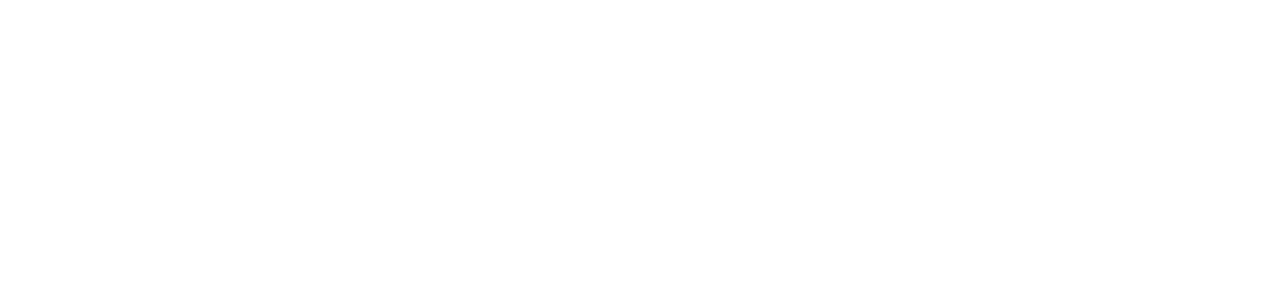
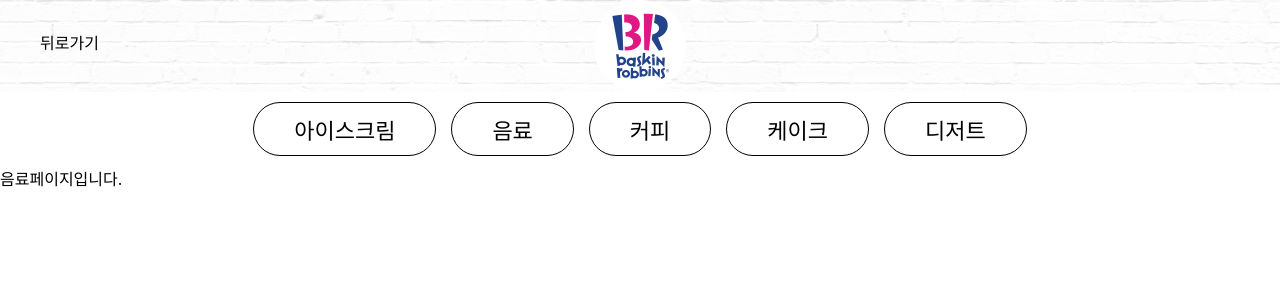
Before and after one commit to Tae-Hyun98/kiosk, a React (Create React App) app in the folder kiosk-app/: page /subpage/drink in a window 1280 px wide. Before the commit this address had no page. Shown: the top 300 px of the page. Built offline with nearby package versions, Linux system fonts and the light colour scheme.

Commit message:
키오스크

```diff
--- a/kiosk-app/src/App.js
+++ b/kiosk-app/src/App.js
@@ -6,6 +6,7 @@ import Coffee from './pages/Coffee';
 import Drink from './pages/Drink';
 import Dessert from './pages/Dessert';
 import Cake from './pages/Cake';
+import SubPage from './pages/SubPage';
 
 function App() {
   return (
@@ -13,11 +14,15 @@ function App() {
 
       <Routes>
         <Route path='/' element={<Main/>}/>
-        <Route path='icecream' element={<Icecream/>}/>
-        <Route path='coffee' element={<Coffee/>}/>
-        <Route path='drink' element={<Drink/>}/>
-        <Route path='cake' element={<Cake/>}/>
-        <Route path='dessert' element={<Dessert/>}/>
+
+        <Route path='subpage' element={<SubPage/>}>
+          <Route path='icecream' element={<Icecream/>}/>
+          <Route path='coffee' element={<Coffee/>}/>
+          <Route path='drink' element={<Drink/>}/>
+          <Route path='cake' element={<Cake/>}/>
+          <Route path='dessert' element={<Dessert/>}/>
+        </Route>
+
       </Routes>
 
     </div>
--- a/kiosk-app/src/components/Header.js
+++ b/kiosk-app/src/components/Header.js
@@ -12,17 +12,17 @@ export default function Header() {
       <header className='header'>
         <Inner>
           <Link to='/' className='back'>뒤로가기</Link>
-          <Link to='/' className='logo'><img src={process.env.PUBLIC_URL + './assets/images/logo.png'} alt='img'/></Link>
+          <Link to='/' className='logo'><img src={process.env.PUBLIC_URL + '/assets/images/logo.png'} alt='img'/></Link>
         </Inner>
       </header>
 
       <nav>
         <ul>
-          <li><Link to='/icecream'>아이스크림</Link></li>
-          <li><Link to='/drink'>음료</Link></li>
-          <li><Link to='/coffee'>커피</Link></li>
-          <li><Link to='/cake'>케이크</Link></li>
-          <li><Link to='/dessert'>디저트</Link></li>
+          <li><Link to='/subpage/icecream'>아이스크림</Link></li>
+          <li><Link to='/subpage/drink'>음료</Link></li>
+          <li><Link to='/subpage/coffee'>커피</Link></li>
+          <li><Link to='/subpage/cake'>케이크</Link></li>
+          <li><Link to='/subpage/dessert'>디저트</Link></li>
         </ul>
       </nav>
     </>
--- a/kiosk-app/src/pages/Cake.js
+++ b/kiosk-app/src/pages/Cake.js
@@ -1,10 +1,8 @@
 import React from 'react'
-import Header from '../components/Header'
 
 export default function Cake() {
   return (
     <>
-      <Header/>
       케이크페이지입니다.
     </>
   )
--- a/kiosk-app/src/pages/Coffee.js
+++ b/kiosk-app/src/pages/Coffee.js
@@ -1,10 +1,8 @@
 import React from 'react'
-import Header from '../components/Header'
 
 export default function Coffee() {
   return (
     <>
-      <Header/>
       커피페이지입니다.
     </>
   )
--- a/kiosk-app/src/pages/Content.js
+++ b/kiosk-app/src/pages/Content.js
@@ -7,7 +7,7 @@ export default function Content() {
 
       <div className='left'>
         <div className='icecream'>
-          <Link to='/icecream' style={{width:500,height:280}}>
+          <Link to='/subpage/icecream' style={{width:500,height:280}}>
             <h2 style={{color: '#ff91bc'}}>ICECREAM</h2>
             <p>아이스크림의 기준<br/>배스킨라빈스!</p>
             <p className='go'><span>→ go</span></p>
@@ -18,7 +18,7 @@ export default function Content() {
 
         <div style={{display:'flex'}}>
          <div className='coffee'>
-          <Link to='/coffee' style={{width:300,height:370}}>
+          <Link to='/subpage/coffee' style={{width:300,height:370}}>
             <h2 style={{color:'#bb7b4c'}}>COFFEE</h2>
             <p>배스킨라빈스만의<br/>부드러운 촉감과<br/>달콤한 풍미!</p>
             <p className='go'><span>→ go</span></p>
@@ -26,7 +26,7 @@ export default function Content() {
          </div>
 
           <div className='drink'>
-            <Link to='/drink' style={{width:329,height:370}}>
+            <Link to='/subpage/cake' style={{width:329,height:370}}>
               <h2 style={{color:'#febb01'}}>ICECREAM<br/>CAKE</h2>
               <p>아이와 어른이 좋아하는<br/>아이스크림을 하나의 케이크에서<br/>모두 즐기세요!</p>
               <p className='go'><span>→ go</span></p>
@@ -37,7 +37,7 @@ export default function Content() {
 
       <div className='right'>
         <div className='beverage'>
-          <Link to='/dessert' style={{width:306,height:460}}>
+          <Link to='/subpage/drink' style={{width:306,height:460}}>
             <h2 style={{color: '#ff8d9a'}}>BEVERAGE</h2>
             <p>아이스크림으로 즐기는<br/>배스킨라빈스만의 음료!</p>
             <p className='go'><span>→ go</span></p>
@@ -45,7 +45,7 @@ export default function Content() {
         </div>
 
         <div className='dessert'>
-          <Link to='/dessert' style={{width:280,height:250}}>
+          <Link to='/subpage/dessert' style={{width:280,height:250}}>
             <h2 style={{color: '#ff8d9a'}}>DESSERT</h2>
             <p>아이스크림으로 더욱 재미있게!<br/>간편하게 즐기는 방법!</p>
             <p className='go'><span>→ go</span></p>
--- a/kiosk-app/src/pages/Dessert.js
+++ b/kiosk-app/src/pages/Dessert.js
@@ -1,10 +1,8 @@
 import React from 'react'
-import Header from '../components/Header'
 
 export default function Dessert() {
   return (
     <>
-      <Header/>
       디저트페이지입니다.
     </>
   )
--- a/kiosk-app/src/pages/Drink.js
+++ b/kiosk-app/src/pages/Drink.js
@@ -1,10 +1,8 @@
 import React from 'react'
-import Header from '../components/Header'
 
 export default function Drink() {
   return (
     <>
-      <Header/>
       음료페이지입니다.
     </>
   )
--- a/kiosk-app/src/pages/Icecream.js
+++ b/kiosk-app/src/pages/Icecream.js
@@ -1,12 +1,11 @@
 import React from 'react'
-import Header from '../components/Header'
+import IcecreamData from './IcecreamData'
 
 
 export default function Icecream() {
   return (
     <>
-      <Header/>
-      아이스크림페이지입니다.
+      아이스크림
     </>
   )
 }
--- /dev/null
+++ b/kiosk-app/src/pages/IcecreamData.js
@@ -0,0 +1,21 @@
+const icecream = [{
+    id: 'ice01',
+    image: process.env.PUBLIC_URL + '/assets/images/ice/ice01.png',
+    title: '디노 젤리',
+    tag: '#배라이즈백 #공룡젤리',
+    desc: '파인애플 & 그린 애플 아이스크림에 달록달록 공룡젤리가 콩콩!',
+    price: 3500
+  },
+
+  {
+    id: 'ice02',
+    image: process.env.PUBLIC_URL + '/assets/images/ice/ice02.png',
+    title: '시카고 팝콘',
+    tag: '#팝콘맛아이스크림 #이달의맛',
+    desc: '카마멜과 치즈맛이 조화를 이루는 시카고 스타일 팝콘을 아이스크림으로 만나보세요!',
+    price: 3500
+  },
+
+]
+
+export default icecream;
--- a/kiosk-app/src/pages/Main/Main.css
+++ b/kiosk-app/src/pages/Main/Main.css
@@ -40,13 +40,20 @@ img {
 nav ul {
   display: flex;
   justify-content: center;
+  padding: 10px 0;
 }
 
 nav ul li a {
   display: block;
-  padding: 15px 50px;
+  padding: 10px 40px;
   border: 1px solid black;
-  font-size: 24px;
+  font-size: 22px;
+  border-radius: 30px;
+  margin-right: 15px;
+}
+
+nav ul li:last-child a{
+  margin-right: 0;
 }
 
 .category_list {
--- a/kiosk-app/src/pages/Main/Main.js
+++ b/kiosk-app/src/pages/Main/Main.js
@@ -1,15 +1,13 @@
-import React from 'react'
-import './Main.css'
-import Content from '../Content'
-import IntroHeader from '../../components/IntroHeader'
+import React from 'react';
+import './Main.css';
+import Content from '../Content';
+import IntroHeader from '../../components/IntroHeader';
 
 export default function Main() {
   return (
     <>
       <IntroHeader/>
-      <section className='section1'>
-          <Content/>
-      </section>
+      <Content/>
     </>
   )
 }
--- /dev/null
+++ b/kiosk-app/src/pages/SubPage.js
@@ -0,0 +1,13 @@
+import React from 'react'
+import Header from '../components/Header'
+import {Outlet} from 'react-router-dom';
+import './Main/Main.css'
+
+export default function SubPage() {
+  return (
+    <>
+      <Header/>
+      <Outlet/>
+    </>
+  )
+}
```
